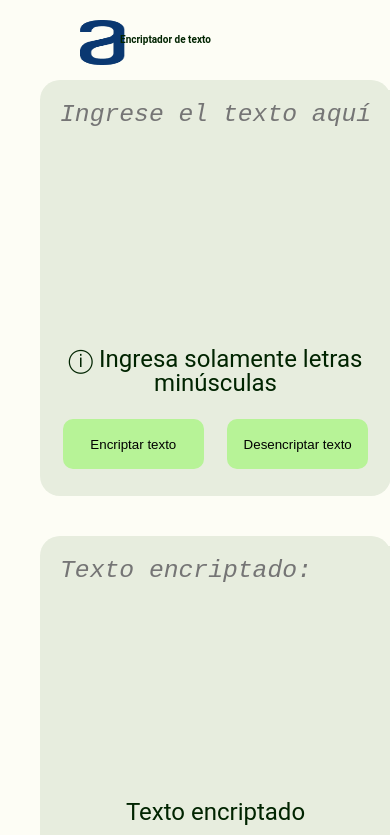
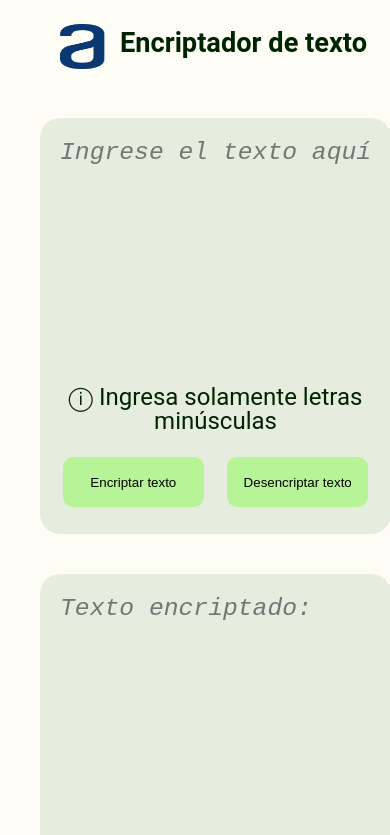
Before and after one commit to josueru444/Challenger1_encriptador_ONE_G5, a plain HTML site: page index.html in a window 390 px wide. Shown: the top 835 px of the page. Drawn offline with Linux system fonts and the light colour scheme.

Commit message:
Actualizacion de titulo

```diff
--- a/style.css
+++ b/style.css
@@ -100,7 +100,7 @@ button:hover{
 @media  screen and (max-width:480px) {
     header{
         text-align: center;
-        height: auto;
+        margin-bottom: 50px;
         width: 100%;
     }
     .h1{
@@ -110,9 +110,10 @@ button:hover{
     .logo{
         width: 40px;
         height: 40px;
+        margin: 20px;
     }
     .titulo{
-        font-size: 10px;
+        font-size: 1.7em;
     }
     .seccion_encriptar,.seccion_desencriptar{
         width: 90%;
```
